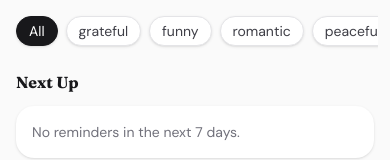
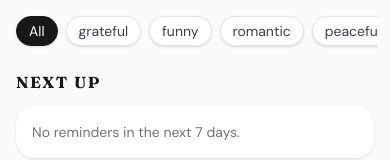
Before and after one commit to subhamsom/Cherish-V2, a Next.js app: page /preview/mobile-home in a window 390 px wide. Shown: the part 199-359 px from the top of the page. Built offline with nearby package versions, Linux system fonts and the light colour scheme; no server answers.

Commit message:
Enhance MobileHomeMock component with total memory count and partner name props. Update greeting display logic to utilize new props. Clean up unused imports in resolveSignedInMobileHome.

```diff
--- a/src/components/MobileHomeMock.tsx
+++ b/src/components/MobileHomeMock.tsx
@@ -90,6 +90,8 @@ export type MobileHomeMockProps = {
    */
   memoriesFromDb?: MobileHomeFeedMemory[];
   upcomingReminders?: MobileHomeUpcomingReminder[];
+  totalMemoryCount?: number;
+  partnerName?: string;
   greetingName?: string;
   weeklyStats?: { total: number; voice: number; photo: number };
   /** Explains that the list is real account data (helps avoid confusing preview with production UI). */
@@ -110,6 +112,8 @@ const navInactiveClass =
 export default function MobileHomeMock({
   memoriesFromDb,
   upcomingReminders = [],
+  totalMemoryCount,
+  partnerName,
   greetingName = "Sam",
   weeklyStats,
   appNavigation = false,
@@ -246,7 +250,7 @@ export default function MobileHomeMock({
           {/* Hero */}
           <section className="shrink-0 px-0 pt-1">
             <p className="text-xs font-medium uppercase tracking-widest text-zinc-500">
-              {stats.total} moments · for {greetingName}
+              {totalMemoryCount ?? stats.total} moments · for {partnerName ?? greetingName}
             </p>
             <h1 className="mt-1 font-serif text-4xl leading-tight font-bold text-zinc-900">
               Your little archive.
@@ -293,8 +297,8 @@ export default function MobileHomeMock({
           {/* Next Up */}
           <section aria-label="Upcoming reminders" className="flex shrink-0 flex-col gap-3">
             <div className="flex items-center justify-between">
-              <h2 className="font-serif text-base font-bold text-zinc-900">
-                Next Up
+              <h2 className="font-serif text-base font-bold uppercase tracking-widest text-zinc-900">
+                NEXT UP
               </h2>
               {appNavigation ? (
                 <Link
--- a/src/lib/resolveSignedInMobileHome.tsx
+++ b/src/lib/resolveSignedInMobileHome.tsx
@@ -1,11 +1,7 @@
 import { redirect } from "next/navigation";
 import type { ReactNode } from "react";
 import MobileHomeMock from "@/components/MobileHomeMock";
-import {
-  greetingFirstNameFromUser,
-  mapDbMemoriesToMobileHomeFeed,
-  weeklyActivityStats,
-} from "@/lib/mobileHomeFeedFromDb";
+import { mapDbMemoriesToMobileHomeFeed, weeklyActivityStats } from "@/lib/mobileHomeFeedFromDb";
 import { localDateToIso } from "@/lib/formatDate";
 import { loadPartnerMemoriesForUser } from "@/lib/loadPartnerMemories";
 import { createServerComponentSupabaseClient } from "@/lib/supabase-server";
@@ -94,7 +90,6 @@ export async function resolveSignedInMobileHome(): Promise<SignedInMobileHomeRes
 
   const feed = mapDbMemoriesToMobileHomeFeed(loaded.rows);
   const stats = weeklyActivityStats(loaded.rows);
-  const greetingName = greetingFirstNameFromUser(user);
   const today = new Date();
   const startIso = localDateToIso(
     new Date(today.getFullYear(), today.getMonth(), today.getDate()),
@@ -129,7 +124,8 @@ export async function resolveSignedInMobileHome(): Promise<SignedInMobileHomeRes
       <MobileHomeMock
         memoriesFromDb={feed}
         upcomingReminders={upcomingReminders}
-        greetingName={greetingName}
+        totalMemoryCount={loaded.rows.length}
+        partnerName={loaded.partner.name}
         weeklyStats={stats}
         appNavigation
       />
```
